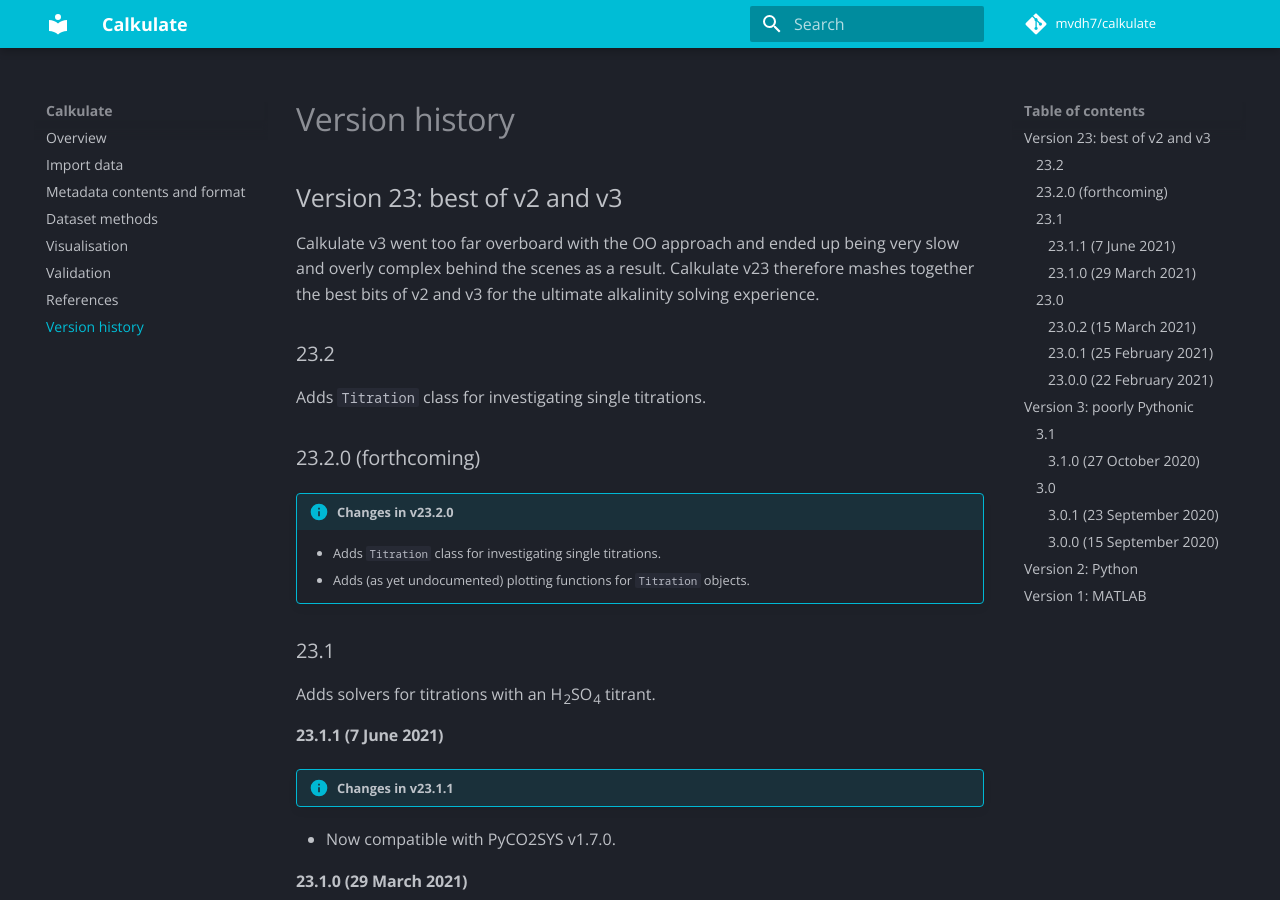
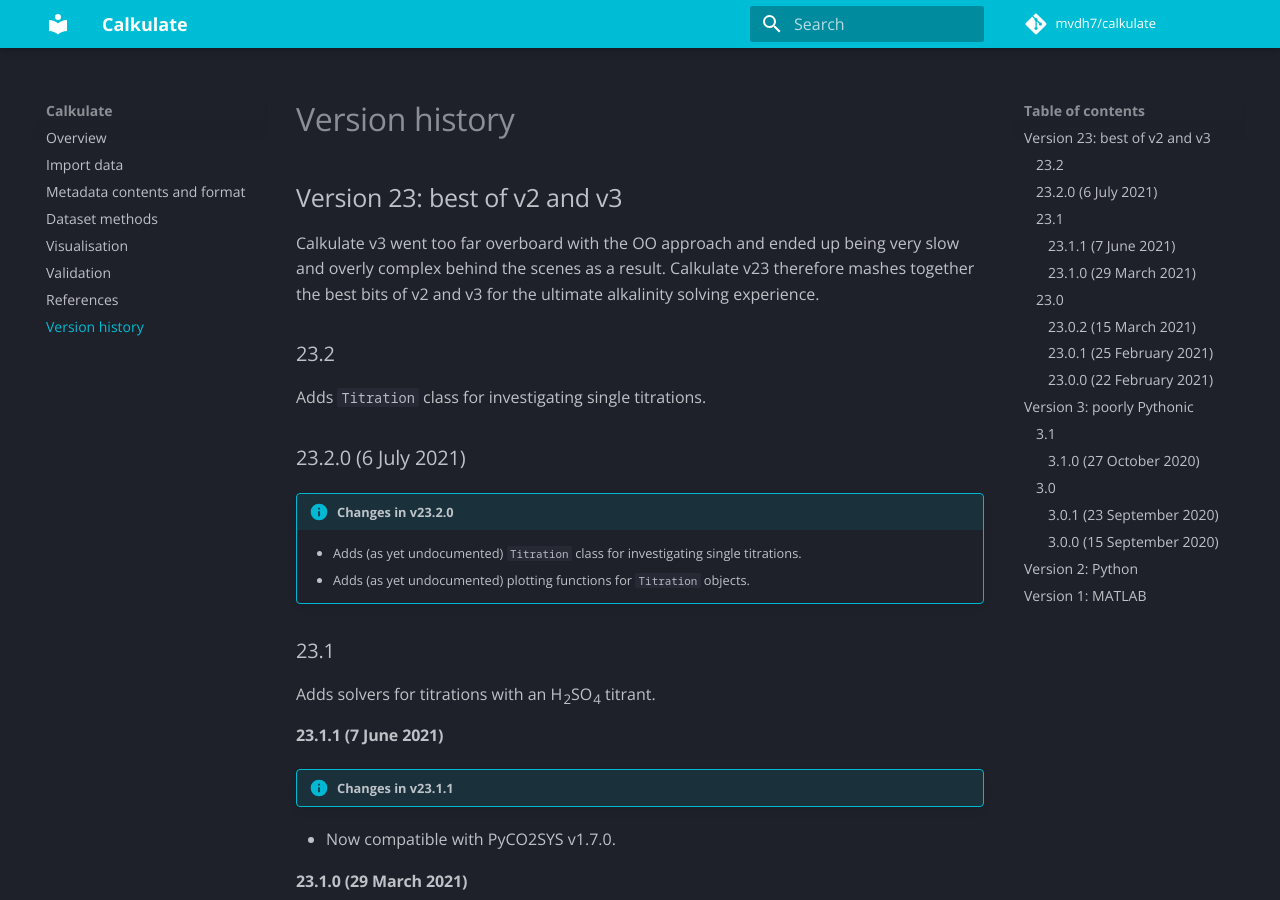
Before and after one commit to mvdh7/calkulate, an MkDocs documentation site: the page built from docs/versions.md, in a window 1280 px wide and 900 px high. Built offline with MkDocs 1.6.1 and Material for MkDocs 9.7.7, drawn with Linux system fonts in a browser that asks for light colours; comment, search, counter and statistics services are not loaded.

Commit message:
Update for release

```diff
--- a/docs/versions.md
+++ b/docs/versions.md
@@ -8,11 +8,11 @@ Calkulate v3 went too far overboard with the OO approach and ended up being very
 
 Adds `Titration` class for investigating single titrations.
 
-### 23.2.0 (forthcoming)
+### 23.2.0 (6 July 2021)
 
 !!! info "Changes in v23.2.0"
 
-    * Adds `Titration` class for investigating single titrations.
+    * Adds (as yet undocumented) `Titration` class for investigating single titrations.
     * Adds (as yet undocumented) plotting functions for `Titration` objects.
 
 ### 23.1
```
